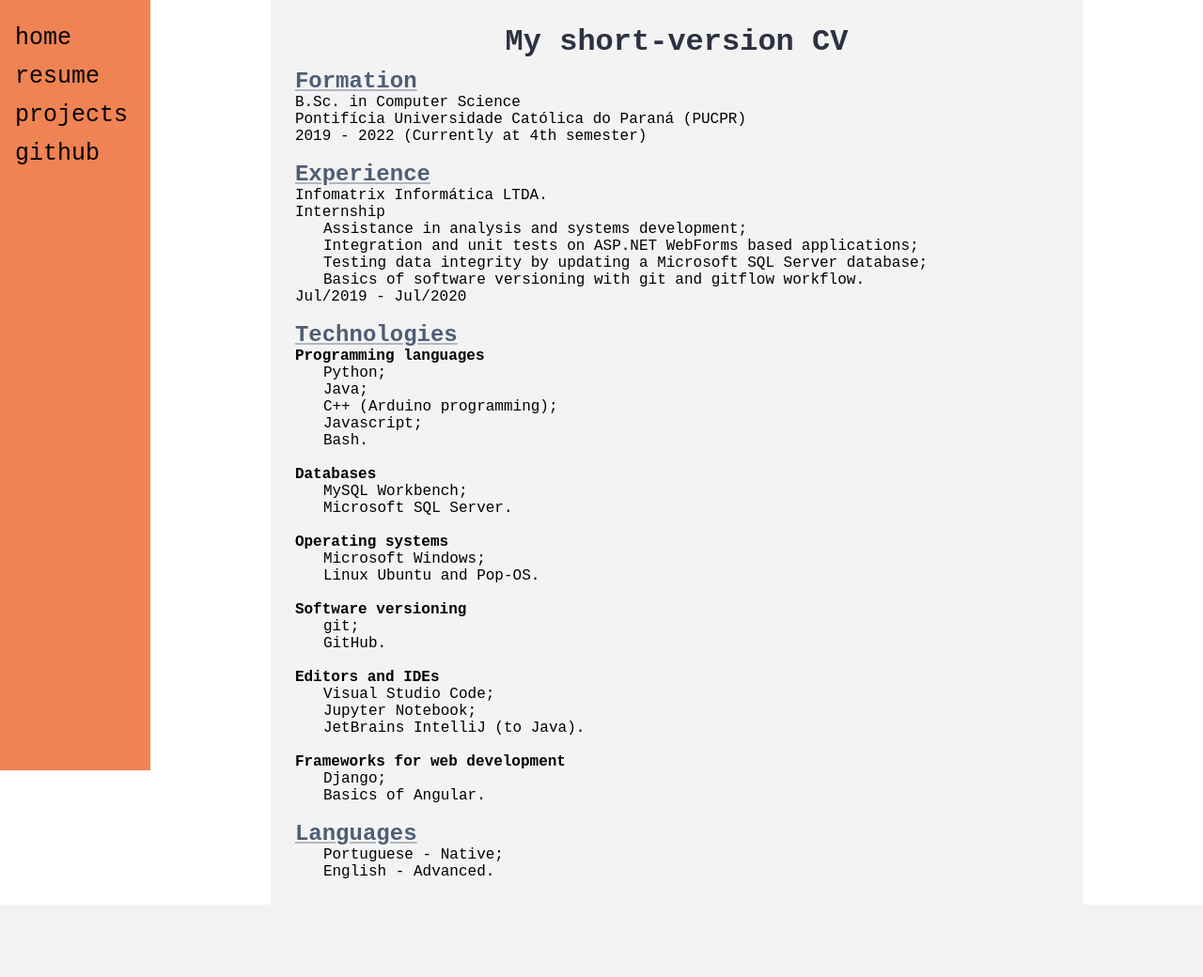
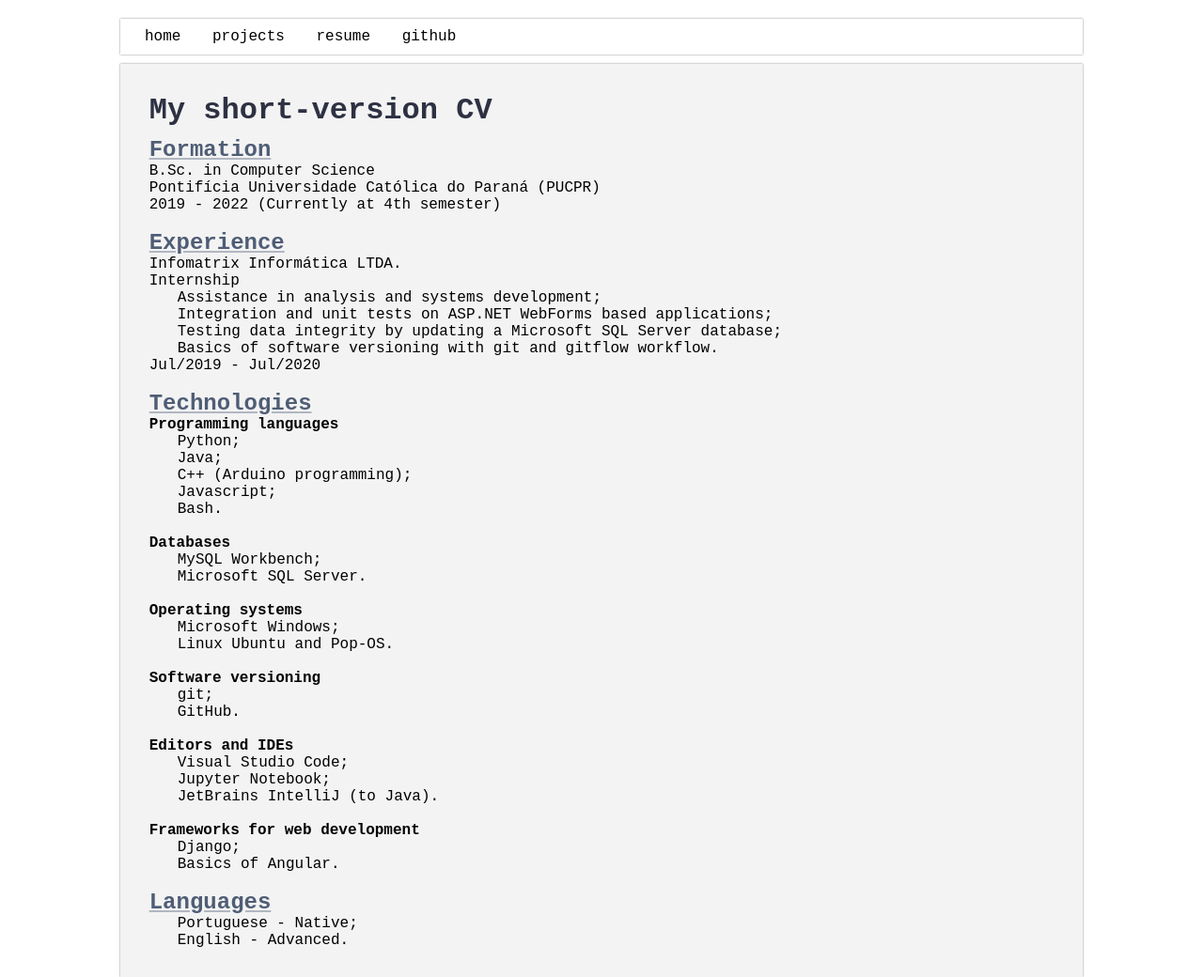
Before and after one commit to hrchlhck/simple-portfolio, a Django app: page /cv/ in a window 1280 px wide. Shown: the whole page at 94% size. Before the commit the page ends 935 px from the top, so only its background shows below. Run offline with Django 3.2, Linux system fonts and the light colour scheme.

Commit message:
Removed sidenav and added top navbar

```diff
--- a/simple_portfolio/portfolio/static/css/style.css
+++ b/simple_portfolio/portfolio/static/css/style.css
@@ -1,6 +1,5 @@
 :root {
     --content-margin: 10%;
-    --content-margin-left: calc(var(--content-margin) + 160px);
 }
 
 * {
@@ -21,28 +20,33 @@ img {
     align-content: center;
 }
 
-button {
-    padding-left: 10px;
-    padding-right: 10px;
-    padding-top: 5px;
-    padding-bottom: 5px;
-    text-decoration: none;
-    border: none;
-    -webkit-appearance: none;
-    -moz-appearance: none;
-    font-family: 'Courier New', Courier, monospace;
-    border-radius: 5px;
-    transition: all 200ms ease;
+.container {
+    margin-left: var(--content-margin);
+    margin-right: var(--content-margin);
+    margin-top: 10px;
 }
 
-button:hover{
-    cursor: pointer;
-    padding-left: 20px;
+.topnav {
+    margin-left: var(--content-margin);
+    margin-right: var(--content-margin);
+    background-color: white;
+    overflow: hidden;
+    margin-top: 20px;
+    padding: 10px;
+    box-shadow: 0px 0px 2px rgba(0, 0, 0, 0.5);
 }
 
-.container {
-    margin-left: var(--content-margin-left);
-    margin-right: var(--content-margin);
+.topnav a {
+    transition: all 0.2s ease;
+    margin-top: 0;
+    padding: 6px 8px 6px 16px;
+    text-decoration: none;
+    font-size: 16px;
+    color:#000;
+}
+
+.topnav a:hover {
+    color: #4f5d75;
 }
 
 .content {
@@ -52,6 +56,7 @@ button:hover{
     margin-bottom: 20px;
     position: relative;
     padding: 3%;
+    box-shadow: 0px 0px 2px rgba(0, 0, 0, 0.5);
 }
 
 .content a {
@@ -71,60 +76,19 @@ button:hover{
     display: table;
     clear: both;
 }
+
 .content h1 {
     clear: both;
     margin-bottom: 10px;
     position: relative;
     color: #2d3142;
-    text-align: center;
-}
-
-.sidenav {
-    height: 100%;
-    width: 160px;
-    position: fixed;
-    z-index: 1;
-    top: 0;
-    left: 0;
-    background-color: #ef8354; /* #faefd2;*/
-    overflow-x: hidden;
-    padding-top: 20px;
-}
-
-.sidenav a{
-    transition: all 0.2s ease;
-    padding: 6px 8px 6px 16px;
-    text-decoration: none;
-    font-size: 25px;
-    color:#000;
-    display: block;
-    margin-left: 0;
-}
-
-.sidenav a:hover {
-    margin-left: 2px;
-    color: #4f5d75;
-}
-
-.col {
-    float: left;
-    width: calc(var(--content-margin-left) / 3);
-}
-
-.row:after {
-    content: "";
-    display: table;
-    clear: both;
-}
-
-@media screen and (max-height: 450px) {
-    .sidenav {padding-top: 15px;}
-    .sidenav a {font-size: 18px;}
-    .col {width: 100;}
+    text-align: left;
 }
 
 @media screen and (max-width: 600px) {
     .index-text {width: 100%;}
+    .content {font-size:12px;}
+    .topnav {font-size:2px;}
 }
 
 .project {
--- a/simple_portfolio/portfolio/templates/portfolio/base.html
+++ b/simple_portfolio/portfolio/templates/portfolio/base.html
@@ -16,11 +16,11 @@
     </title>
 </head>
 <body>
-    <div class="sidenav" id="sidenav">
+    <div class="topnav">
         <a href="/">home</a>
+        <a href="/projects/">projects</a>
         <a href="/cv/">resume</a>
-        <a href="/projects/">projects</a>
-        <a href="https://github.com/hrchlhck" target="_blank">github</a>
+        <a href="https://github.com/hrchlhck">github</a>
     </div>
     <div class="container" id="container">
         {% block content %}
```
